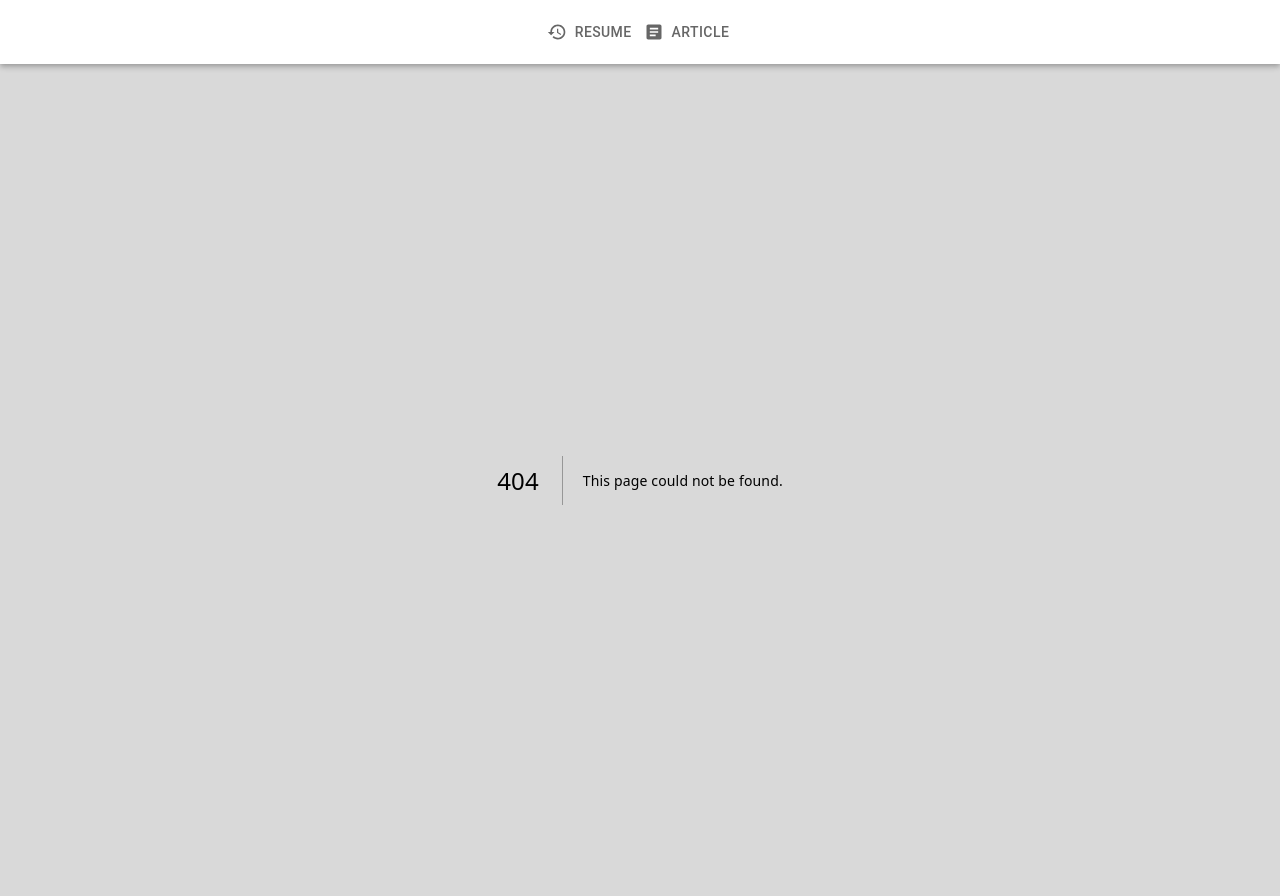
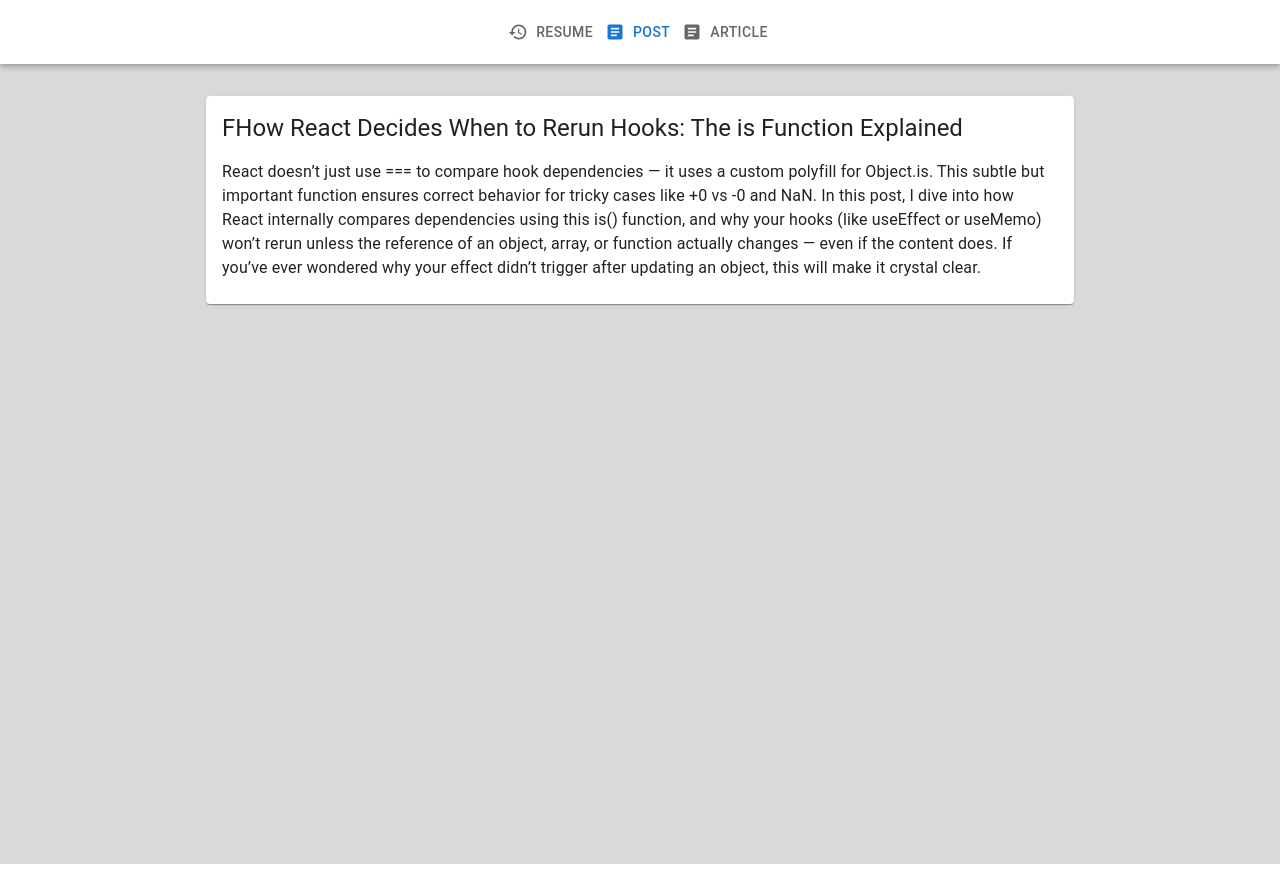
Before and after one commit to khosravifatemeh/portfoilio, a Next.js app: page /post in a window 1280 px wide. Before the commit this address had no page. After the commit the page ends 864 px from the top, so only its background shows below. Built offline with nearby package versions, Linux system fonts and the light colour scheme.

Commit message:
add post section

```diff
--- a/components/header/DesktopMenu.tsx
+++ b/components/header/DesktopMenu.tsx
@@ -22,6 +22,19 @@
               Resume
             </Button>
           </Link>
+          <Link href="/post" passHref>
+            <Button
+              sx={{
+                color:
+                  router.pathname === '/post'
+                    ? 'primary.main'
+                    : 'text.secondary',
+              }}
+              startIcon={<ArticleIcon />}
+            >
+              Post
+            </Button>
+            </Link>
           <Link href="/article" passHref>
             <Button
               sx={{
--- a/components/header/MobileBottomNav.tsx
+++ b/components/header/MobileBottomNav.tsx
@@ -1,6 +1,8 @@
 import { BottomNavigation, BottomNavigationAction, Paper } from '@mui/material';
 import RestoreIcon from '@mui/icons-material/Restore';
 import ArticleIcon from '@mui/icons-material/Article';
+import PostAdd from '@mui/icons-material/PostAdd';
+
 import { useRouter } from 'next/router';
 import { useState, useEffect } from 'react';
 
@@ -11,25 +13,24 @@
   useEffect(() => {
     if (router.pathname === '/') {
       setValue(0);
-    } else if (router.pathname === '/article') {
+    } else if (router.pathname === '/post') {
       setValue(1);
+    }
+    else{
+           setValue(2);
+
     }
   }, [router.pathname]);
 
-  const handleChange = (event: React.SyntheticEvent, newValue: number) => {
-    setValue(newValue);
-    if (newValue === 0) {
-      router.push('/');
-    } else if (newValue === 1) {
-      router.push('/article');
-    }
-  };
+
 
   return (
     <Paper sx={{ position: 'fixed', bottom: 0, left: 0, right: 0, zIndex: 1 }}>
-      <BottomNavigation value={value} onChange={handleChange} showLabels>
-        <BottomNavigationAction label="Resume" icon={<RestoreIcon />} />
-        <BottomNavigationAction label="Article" icon={<ArticleIcon />} />
+      <BottomNavigation value={value} showLabels>
+        <BottomNavigationAction href="/" label="Resume" icon={<RestoreIcon />} />
+                <BottomNavigationAction href='/post' label="Post" icon={<PostAdd />} />
+
+        <BottomNavigationAction href='/article' label="Article" icon={<ArticleIcon />} />
       </BottomNavigation>
     </Paper>
   );
--- /dev/null
+++ b/data/posts.ts
@@ -0,0 +1,12 @@
+export const posts = [
+  {
+    slug: 'react-hooks-dependency-comparison',
+    name: 'FHow React Decides When to Rerun Hooks: The is Function Explained',
+    description: `React doesn’t just use === to compare hook dependencies — it uses a custom polyfill for Object.is. This subtle but important function ensures correct behavior for tricky cases like +0 vs -0 and NaN.
+
+In this post, I dive into how React internally compares dependencies using this is() function, and why your hooks (like useEffect or useMemo) won’t rerun unless the reference of an object, array, or function actually changes — even if the content does.
+
+If you’ve ever wondered why your effect didn’t trigger after updating an object, this will make it crystal clear.`,
+  },
+
+];
--- a/package.json
+++ b/package.json
@@ -17,7 +17,8 @@
     "date-fns": "^4.1.0",
     "next": "15.1.2",
     "react": "^19.0.0",
-    "react-dom": "^19.0.0"
+    "react-dom": "^19.0.0",
+    "react-markdown": "^10.1.0"
   },
   "devDependencies": {
     "@eslint/eslintrc": "^3",
--- /dev/null
+++ b/pages/post/index.tsx
@@ -0,0 +1,30 @@
+import Link from 'next/link';
+import { posts } from "../../data/posts";
+import { Card, CardContent, Typography, Box } from '@mui/material';
+
+export default function PostList() {
+  return (
+      <Box sx={{ padding: '16px' }}>
+
+      <Box sx={{ display: 'flex', flexDirection: 'column', gap: 3 }}>
+        {posts.map((post) => (
+          <Card
+            key={post.slug}
+            sx={{ width: '100%', cursor: 'pointer', textDecoration: 'none' }}
+            component={Link}
+            href={`/post/${post.slug}`}
+          >
+            <CardContent>
+              <Typography variant="h5" >
+                {post.name}
+              </Typography>
+              <Typography variant="body1" sx={{ marginTop: 2 }}>
+                {post.description}
+              </Typography>
+            </CardContent>
+          </Card>
+        ))}
+      </Box>
+    </Box>
+  );
+}
```
Also changed, not shown: pages/post/[slug].tsx (added, +38 -0 lines), public/post/react-hooks-dependency-comparison.md (added, +59 -0 lines), public/cover-photo/new.jpeg (added), 1 other file (tests, documents, lock files or other folders).
